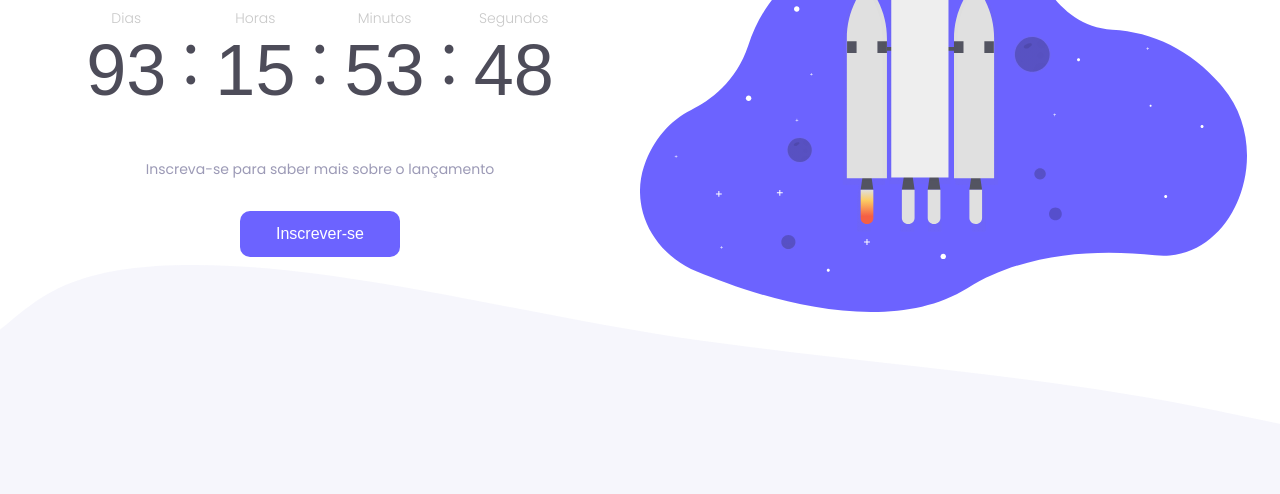
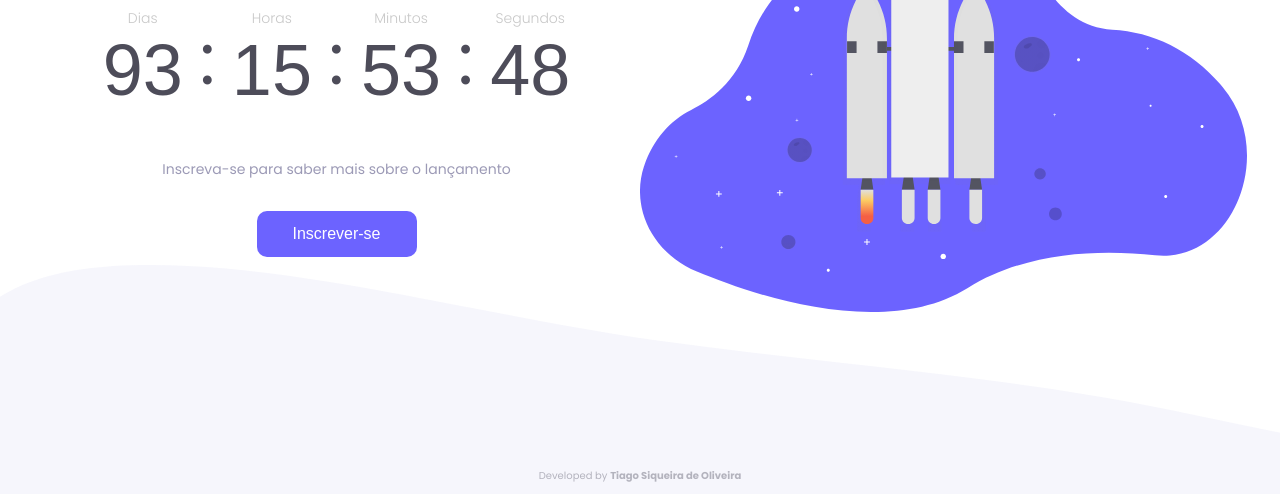
Before and after one commit to SIQUEIRA-TIAGO/countdown, a plain HTML site: page dist/index.html in a window 1280 px wide. Shown: the part 306-800 px from the top of the page. Drawn offline with Linux system fonts and the light colour scheme.

Commit message:
adjusting layout

```diff
--- a/dist/index.html
+++ b/dist/index.html
@@ -40,6 +40,7 @@
         </section>
         <img src="./assets/rocket.svg" alt="rocket">
     </div>
+    <p class="developer">Developed by <strong>Tiago Siqueira de Oliveira</strong></p>
     <img class='botImg'src="./assets/bottom-image.svg" alt="">
     <script src="../src/index.js"></script>
 </body>
--- a/src/style/style.css
+++ b/src/style/style.css
@@ -8,6 +8,8 @@
 
 body {
     font-family: 'Poppins', sans-serif;
+    display: flex;
+    justify-content: center;
 }
 
 .topImg {
@@ -110,3 +112,11 @@ input {
     pointer-events: none;
     bottom: 0;
 }
+
+.developer {
+    color: #4D4C59;
+    opacity: 50%;
+    font-size: 10px;
+    position: fixed;
+    bottom: 10px;
+  }
```
